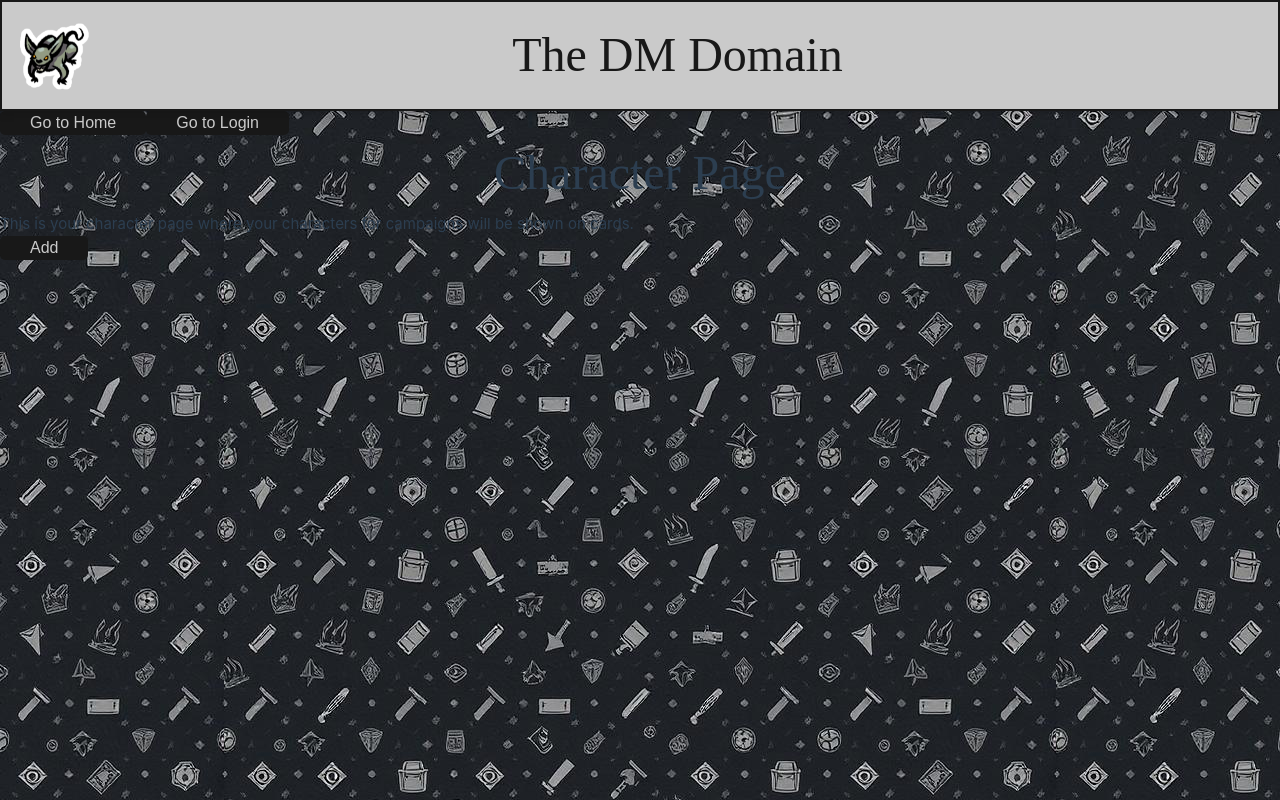
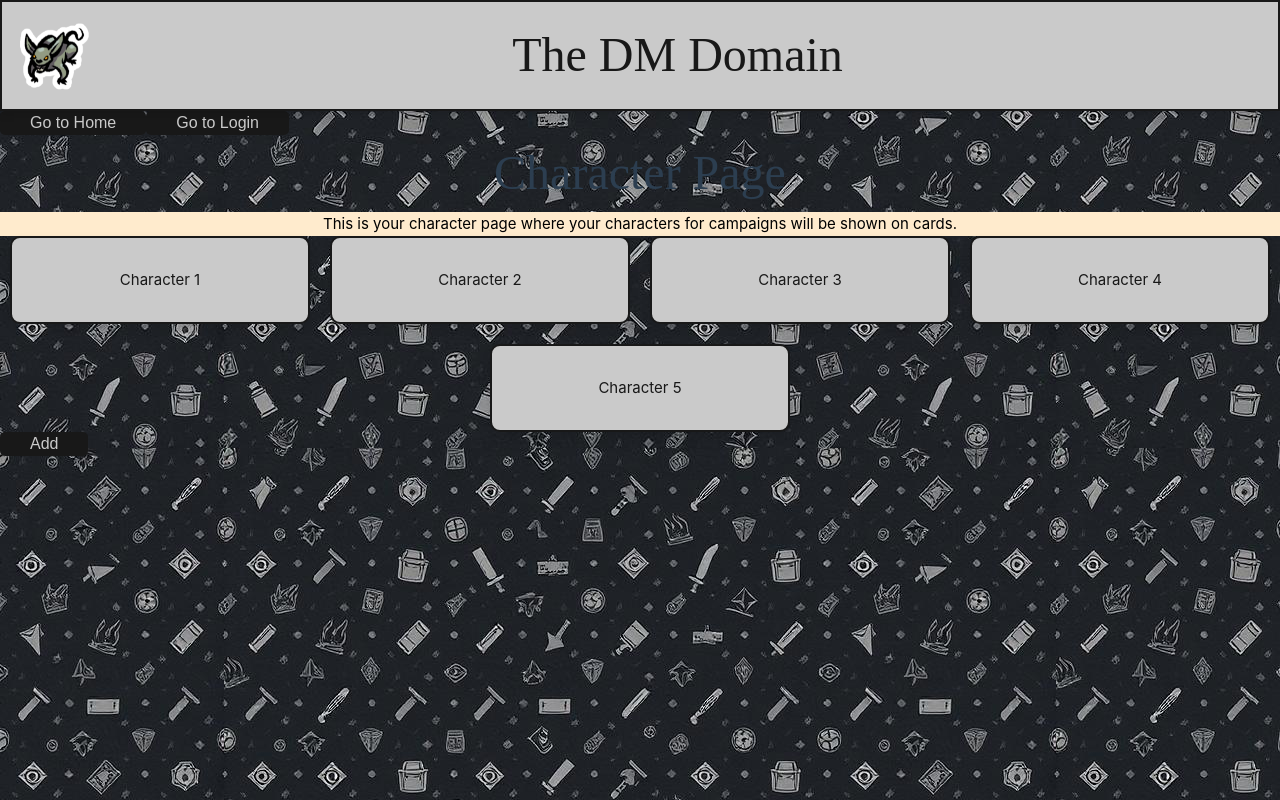
Before and after one commit to D-DWebsiteCapstone/The-Dungeon-Master-Domain, a Vue app in the folder Dnd Campaign Manager/: page /CharPage in a window 1280 px wide. Built offline with nearby package versions, Linux system fonts and the light colour scheme; a web font is replaced by a local one.

Commit message:
Did some styling updates. Text background will be edited.

```diff
--- a/Dnd Campaign Manager/src/components/CharPage.vue
+++ b/Dnd Campaign Manager/src/components/CharPage.vue
@@ -100,7 +100,18 @@ export default {
 
 <template>
   <h1>Character Page</h1>
-    <p>This is your character page where your characters for campaigns will be shown on cards.</p>
+    <p style="text-align: center; background-color: blanchedalmond; color: black;">This is your character page where your characters for campaigns will be shown on cards.</p>
+
+    <!-- This will be to store the character cards will make a funny function for placement later
+     on but in the meantime this is temporary -->
+    <!-- Use the project's global .Card and .CardSpacing classes (defined in src/assets/main.css) -->
+    <div id="characterCardsContainer" class="CardSpacing">
+      <div class="Card">Character 1</div>
+      <div class="Card">Character 2</div>
+      <div class="Card">Character 3</div>
+      <div class="Card">Character 4</div>
+      <div class="Card">Character 5</div>
+    </div>
 
     <!-- Make a button to add a new character have it connected
      to popup for character creation.-->
```
